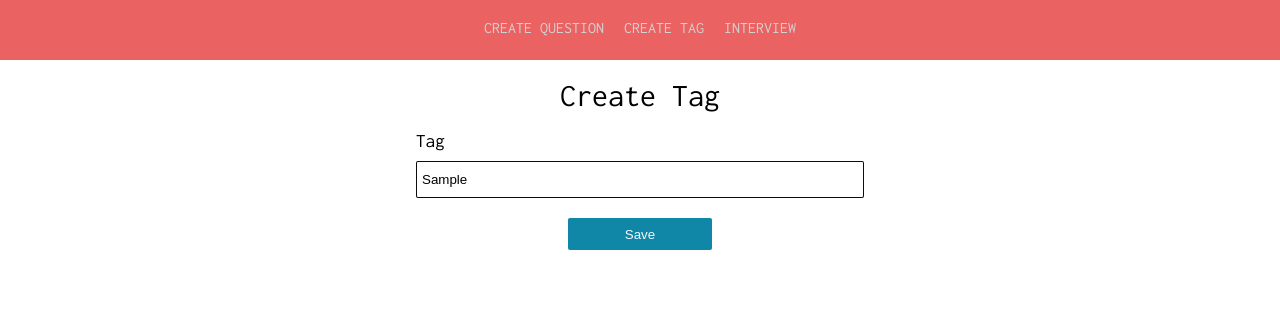
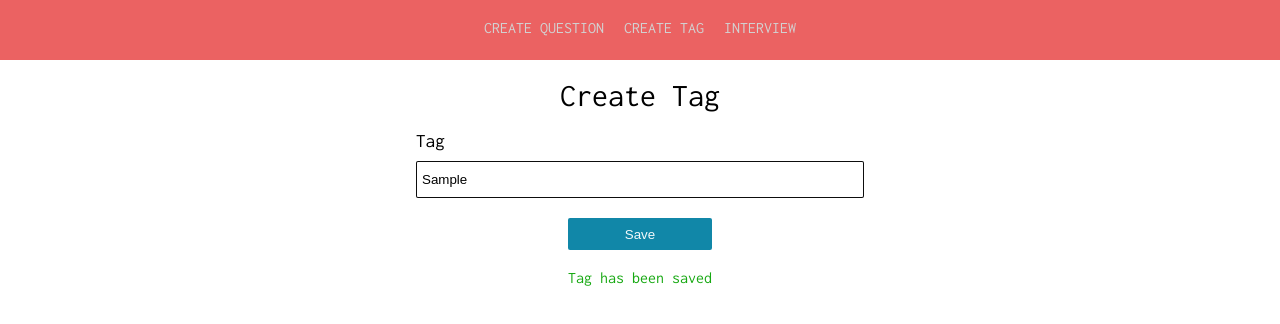
Before and after one commit to valentin0897/mockup_interview, an Angular app in the folder mockup_app/: page /tag/create in a window 1280 px wide. Both pictures are taken after typing "Sample" into the empty fields and a click on the input "Save". Shown: the top 324 px of the page. Built offline with nearby package versions, Linux system fonts and the light colour scheme; no server answers.

Commit message:
Add info and error messages

```diff
--- /dev/null
+++ b/mockup_app/src/app/classes/ErrorMessage.ts
@@ -0,0 +1,19 @@
+export class ErrorMessage{
+    message: string
+    isActive: boolean
+
+    constructor(){
+        this.message = "Something went wrong"
+        this.isActive = false
+    }
+
+    activateError(message: string){
+        this.isActive = true
+        this.message = message
+    }
+
+    deactivateError(){
+        this.isActive = false
+        this.message = ""
+    }
+}
--- /dev/null
+++ b/mockup_app/src/app/classes/InfoMessage.ts
@@ -0,0 +1,19 @@
+export class infoMessage{
+    message: string
+    isActive: boolean
+
+    constructor(){
+        this.message = "All is good"
+        this.isActive = false
+    }
+
+    activateInfo(message: string){
+        this.isActive = true
+        this.message = message
+    }
+
+    deactivateInfo(){
+        this.isActive = false
+        this.message = ""
+    }
+}
--- a/mockup_app/src/app/components/question/create-question/create-question.component.html
+++ b/mockup_app/src/app/components/question/create-question/create-question.component.html
@@ -8,5 +8,7 @@
             <option *ngFor="let tag of tags" [ngValue]="tag.id">{{tag.tag}}</option>
         </select>
         <input type="submit" value="Save">
+        <p *ngIf="error.isActive" class="error">{{error.message}}</p>
+        <p *ngIf="info.isActive" class="info">{{info.message}}</p>
     </form>
 </div>
--- a/mockup_app/src/app/components/question/create-question/create-question.component.sass
+++ b/mockup_app/src/app/components/question/create-question/create-question.component.sass
@@ -23,3 +23,7 @@
         input[type="submit"]
             @include buttonFormat($darkSecondaryCol, $txtLightCol)
             margin: 20px auto 0 auto
+
+        .error,
+        .info
+            margin: 0 auto
--- a/mockup_app/src/app/components/question/create-question/create-question.component.ts
+++ b/mockup_app/src/app/components/question/create-question/create-question.component.ts
@@ -1,5 +1,7 @@
 import { Component, OnInit } from '@angular/core';
 import { FormBuilder, FormGroup } from '@angular/forms';
+import { ErrorMessage } from 'src/app/classes/ErrorMessage';
+import { infoMessage } from 'src/app/classes/InfoMessage';
 import { PostQuestion, Question } from 'src/app/classes/Question'
 import { Tag } from 'src/app/classes/Tag';
 import { QuestionService } from 'src/app/services/rest/question/question.service';
@@ -11,7 +13,11 @@ import { TagService } from 'src/app/services/rest/tag/tag.service';
   styleUrls: ['./create-question.component.sass']
 })
 export class CreateQuestionComponent implements OnInit {
+  error: ErrorMessage = new ErrorMessage()
+  info: infoMessage = new infoMessage()
+
   createQuestionForm: FormGroup;
+
   tags: Tag[] | null = null;
 
   constructor(public questionService: QuestionService, private tagService: TagService, fb: FormBuilder) {
@@ -24,7 +30,6 @@ export class CreateQuestionComponent implements OnInit {
   ngOnInit(): void {
     this.tagService.loadTags().subscribe((response) => {
       this.tags = response
-      console.log(this.tags)
     })
   }
 
@@ -33,9 +38,14 @@ export class CreateQuestionComponent implements OnInit {
   }
 
   saveQuestion(body: PostQuestion){
-    console.log(body)
+    this.error.deactivateError()
+    this.info.deactivateInfo()
+
     if (this.createQuestionForm.valid){
       this.questionService.saveQuestion(body)
+      this.info.activateInfo("Question has been saved")
+    } else {
+      this.error.activateError("Form is invalid")
     }
   }
 
--- a/mockup_app/src/app/components/tag/create-tag/create-tag.component.html
+++ b/mockup_app/src/app/components/tag/create-tag/create-tag.component.html
@@ -2,7 +2,9 @@
     <h1>Create Tag</h1>
     <form [formGroup]="createTagForm" (submit)="saveTag(this.createTagForm.value)">
         <label for="tag">Tag</label>
-        <input type="text" name="tag" id="tag" formControlName="tag">
+        <input type="text" name="tag" id="tag" formControlName="tag" required="true">
         <input type="submit" value="Save">
+        <p *ngIf="error.isActive" class="error">{{error.message}}</p>
+        <p *ngIf="info.isActive" class="info">{{info.message}}</p>
     </form>
 </div>
--- a/mockup_app/src/app/components/tag/create-tag/create-tag.component.sass
+++ b/mockup_app/src/app/components/tag/create-tag/create-tag.component.sass
@@ -19,3 +19,7 @@
         input[type="submit"]
             @include buttonFormat($darkSecondaryCol, $txtLightCol)
             margin: 20px auto 0 auto
+
+        .error,
+        .info
+            margin: 0 auto
--- a/mockup_app/src/app/components/tag/create-tag/create-tag.component.ts
+++ b/mockup_app/src/app/components/tag/create-tag/create-tag.component.ts
@@ -1,5 +1,7 @@
 import { Component, OnInit } from '@angular/core';
 import { FormBuilder, FormGroup } from '@angular/forms';
+import { ErrorMessage } from 'src/app/classes/ErrorMessage';
+import { infoMessage } from 'src/app/classes/InfoMessage';
 import { Tag, PostTag } from 'src/app/classes/Tag';
 import { TagService } from 'src/app/services/rest/tag/tag.service';
 
@@ -9,6 +11,8 @@ import { TagService } from 'src/app/services/rest/tag/tag.service';
   styleUrls: ['./create-tag.component.sass']
 })
 export class CreateTagComponent implements OnInit {
+  error: ErrorMessage = new ErrorMessage()
+  info: infoMessage = new infoMessage()
 
   tags: Tag[] = []
 
@@ -28,6 +32,14 @@ export class CreateTagComponent implements OnInit {
   }
 
   saveTag(tag: PostTag){
-    this.tagService.saveTag(tag)
+    this.error.deactivateError()
+    this.info.deactivateInfo()
+
+    if(this.createTagForm.valid){
+      this.tagService.saveTag(tag)
+      this.info.activateInfo("Tag has been saved")
+    } else {
+      this.error.activateError("Form is invalid")
+    }
   }
 }
--- a/mockup_app/src/styles.sass
+++ b/mockup_app/src/styles.sass
@@ -1,3 +1,4 @@
+@import "variables.sass"
 // fonts
 @font-face
     font-family: "Inconsolata"
@@ -55,3 +56,12 @@ h2
 
 a
     text-decoration: none
+
+
+.error
+    padding: 20px 10px
+    @include errorMessage
+
+.info
+    padding: 20px 10px
+    @include infoMessage
--- a/mockup_app/src/variables.sass
+++ b/mockup_app/src/variables.sass
@@ -3,6 +3,10 @@ $primaryCol: #ee025f
 $darkPrimaryCol: #750833
 $secondaryCol: #21c5f2
 $darkSecondaryCol: #1187a8
+
+
+$errorCol: #a81119
+$infoCol: #16a811
 
 $borderCol: rgba(0, 0, 0, 0.95)
 
@@ -58,3 +62,10 @@ $borderRadius: 2px
     border: 1px solid $borderCol
     border-radius: $borderRadius
     rows: 2
+
+@mixin errorMessage()
+    color: $errorCol
+
+
+@mixin infoMessage()
+    color: $infoCol
```
